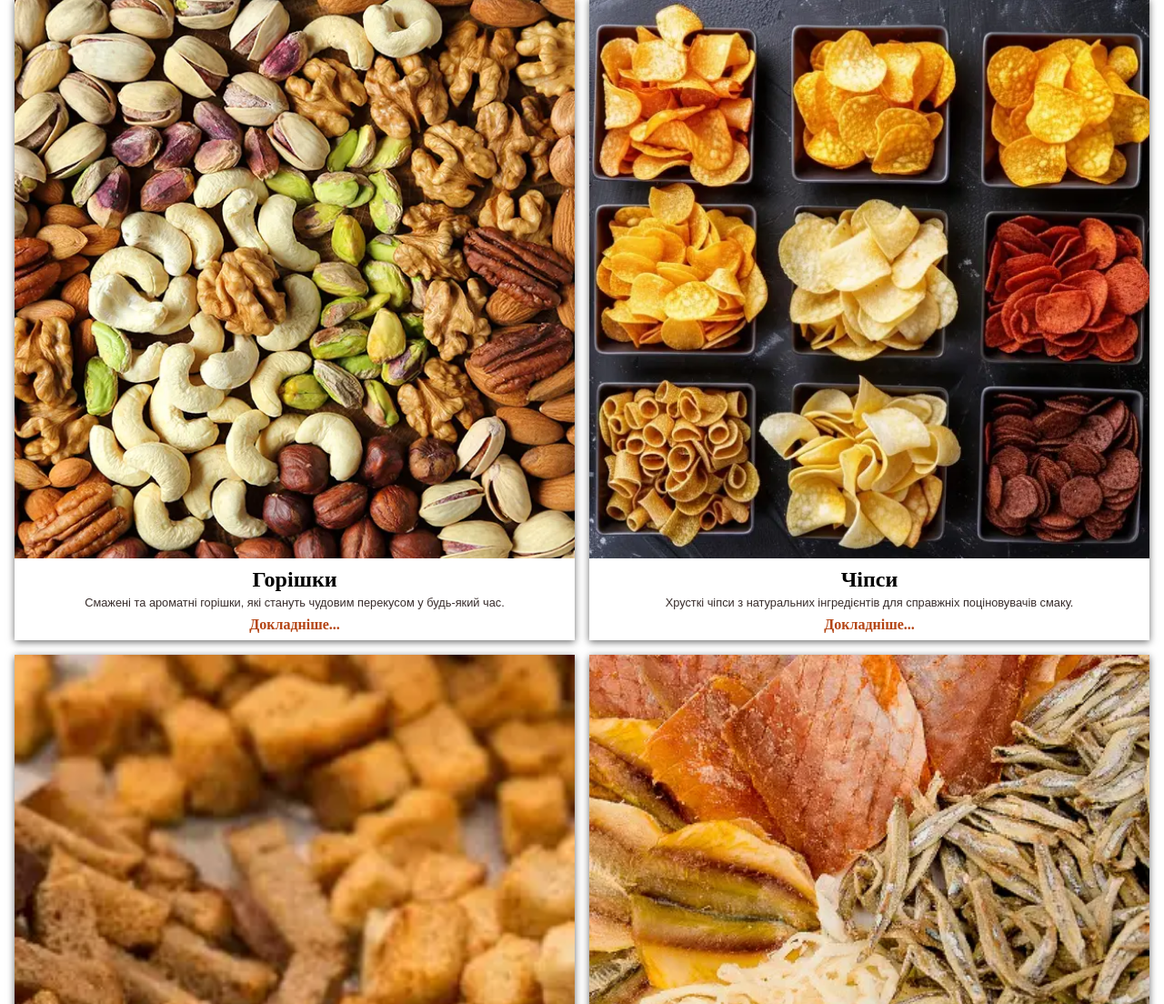
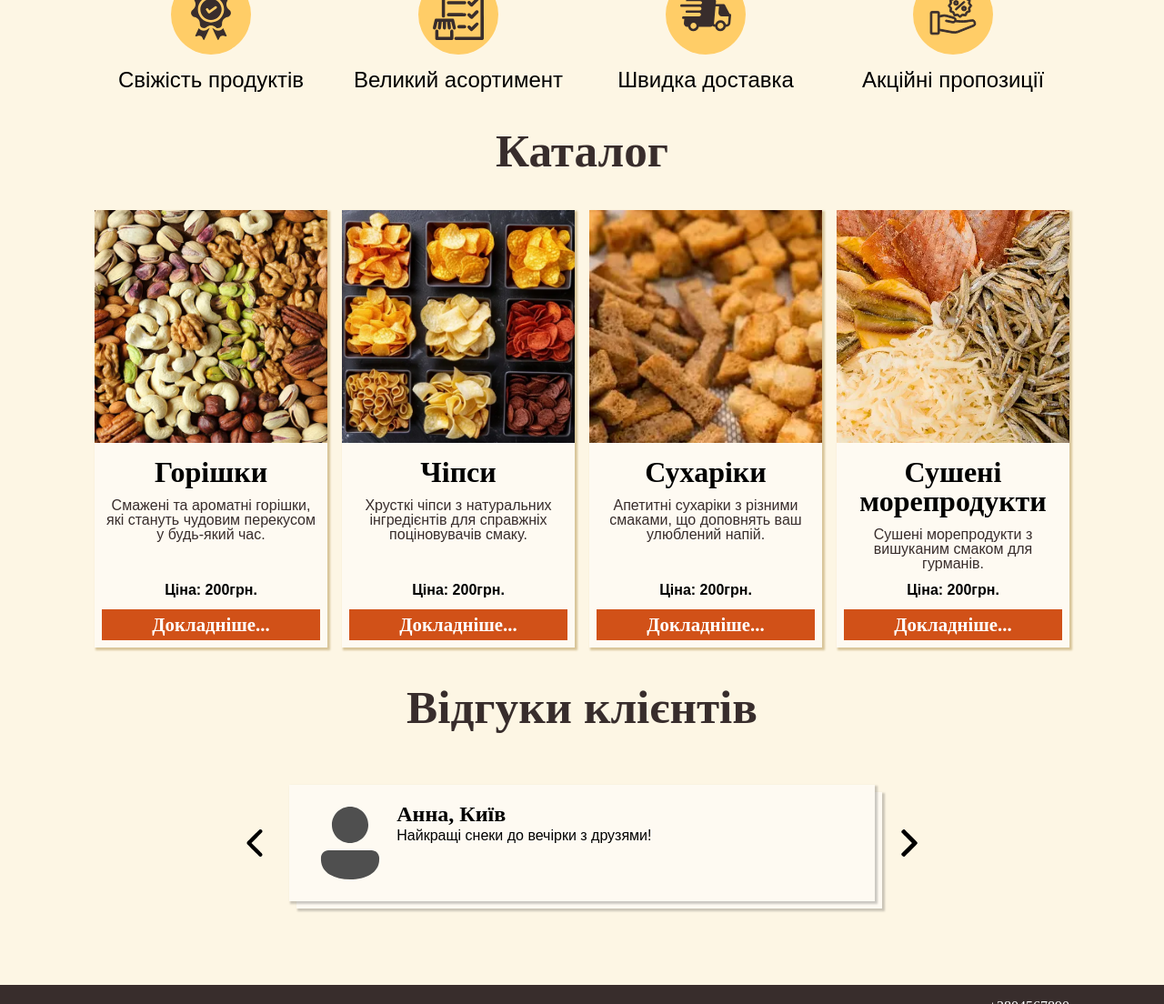
Before and after one commit to Kitsune1904/SnackBuddy, a plain HTML site: page index.html in a window 1280 px wide. Shown: the part 703-1807 px from the top of the page at 91% size. Drawn offline with Linux system fonts and the light colour scheme; a web font is replaced by a local one.

Commit message:
add some styles for tablet and desctop

```diff
--- a/index.html
+++ b/index.html
@@ -32,15 +32,15 @@
         <section id="main" class="banner">
             <h1>Ідеальна пара до вашого напою!</h1>
             <p>Обирайте смачні снеки для будь-якого настрою та події</p>
-            <button>Обрати снеки</button>
+            <button class="main-btn">Обрати снеки</button>
         </section>
         <section class="advantages" id="advantages">
             <h2>Переваги</h2>
             <ul>
-                <li><img src="assets/images/icons/quality.svg" alt="Знак свіжості">Свіжість продуктів</li>
-                <li><img src="assets/images/icons/assortment.svg" alt="Знак великого асортименту">Великий асортимент</li>
-                <li><img src="assets/images/icons/fast-delivery.svg" alt="Знак швидкої машини">Швидка доставка</li>
-                <li><img src="assets/images/icons/discount-promo.svg" alt="Знак проценту">Акційні пропозиції</li>
+                <li><span><img src="assets/images/icons/quality.svg" alt="Знак свіжості"></span>Свіжість продуктів</li>
+                <li><span><img src="assets/images/icons/assortment.svg" alt="Знак великого асортименту"></span>Великий асортимент</li>
+                <li><span><img src="assets/images/icons/fast-delivery.svg" alt="Знак швидкої машини"></span>Швидка доставка</li>
+                <li><span><img src="assets/images/icons/discount-promo.svg" alt="Знак проценту"></span>Акційні пропозиції</li>
             </ul>
         </section>
         <section class="catalogue" id="catalogue">
@@ -48,30 +48,41 @@
             <div class="catalogue-cards">
                 <article>
                     <img src="assets/images/products/nuts-production.webp" alt="Горішки">
+                    <div>
                         <h3>Горішки</h3>
                         <p>Смажені та ароматні горішки, які стануть чудовим перекусом у будь-який час.</p>
-                    <button>Докладніше...</button>
+                        <span>Ціна: 200грн.</span>
+                        <button class="secondary-btn">Докладніше...</button>
+                    </div>
                 </article>
                 <article>
                     <img src="assets/images/products/chips-production.webp" alt="Чіпси">
+                    <div>
                         <h3>Чіпси</h3>
                         <p>Хрусткі чіпси з натуральних інгредієнтів для справжніх поціновувачів смаку.</p>
-                    <button>Докладніше...</button>
+                        <span>Ціна: 200грн.</span>
+                        <button class="secondary-btn">Докладніше...</button>
+                    </div>
                 </article>
                 <article>
                     <img src="assets/images/products/bread-production.webp" alt="Сухаріки">
+                    <div>
                         <h3>Сухаріки</h3>
                         <p>Апетитні сухаріки з різними смаками, що доповнять ваш улюблений напій.</p>
-                    <button>Докладніше...</button>
+                        <span>Ціна: 200грн.</span>
+                        <button class="secondary-btn">Докладніше...</button>
+                    </div>
                 </article>
                 <article>
                     <img src="assets/images/products/sea-production.webp" alt="Сушені морепродукти">
+                    <div>
                         <h3>Сушені морепродукти</h3>
                         <p>Сушені морепродукти з вишуканим смаком для гурманів.</p>
-                    <button>Докладніше...</button>
+                        <span>Ціна: 200грн.</span>
+                        <button class="secondary-btn">Докладніше...</button>
+                    </div>
                 </article>
             </div>
-
         </section>
         <section class="feedback" id="feedback">
             <h2>Відгуки клієнтів</h2>
@@ -123,12 +134,12 @@
             <a href="#"><img src="assets/images/icons/instagram-logo.svg" alt="посилання на інстаграм"></a>
             <a href="#"><img src="assets/images/icons/facebook-logo.svg" alt="посилання на фейсбук"></a>
         </div>
+        <div class="copyright">
+            <p>© 2024 SnackBuddy</p>
+        </div>
         <div class="contacts">
             <a href="tel:+3804567890">+3804567890</a>
             <a href="mailto:snackbuddy@gmail.com">snackbuddy@gmail.com</a>
-        </div>
-        <div class="copyright">
-            <p>© 2024 SnackBuddy</p>
         </div>
     </footer>
     <script type="module" src="scripts/main.js"></script>
--- a/scripts/main.js
+++ b/scripts/main.js
@@ -1,5 +1,6 @@
 import {isFormOpen, isMenuOpen} from './helpers.js';
 
+const windowInnerWidth = window.innerWidth;
 const navigation = {
     openBtn: document.querySelector('#open-menu-btn'),
     closeBtn: document.querySelector('#close-menu-btn'),
@@ -23,13 +24,17 @@ navigation.openBtn.addEventListener('click', () => isMenuOpen(true, navigation))
 
 navigation.closeBtn.addEventListener('click', () => isMenuOpen(false, navigation))
 
+
+ console.log(windowInnerWidth)
+if (windowInnerWidth < 1200) {
     navigation.navList.forEach(navEl => {
         navEl.addEventListener('click', () => isMenuOpen(false, navigation))
     })
+}
+
 //endregion
 
 //region SLIDE_BAR
-document.addEventListener('DOMContentLoaded', () => {
 let currentSlide = 0;
 
 const showSlide = (index) => {
@@ -51,7 +56,6 @@ document.addEventListener('DOMContentLoaded', () => {
 slideBar.prevBtn.addEventListener('click', prevSlide);
 slideBar.nextBtn.addEventListener('click', nextSlide);
 
-})
 //endregion
 
 form.openBtn.addEventListener('click', () => isFormOpen(true, form));
--- a/styles/reset.css
+++ b/styles/reset.css
@@ -19,6 +19,10 @@ button {
     background: none;
 }
 
+button, img {
+    user-select: none;
+}
+
 * {
     margin: 0;
     padding: 0;
--- a/styles/styles.css
+++ b/styles/styles.css
@@ -4,9 +4,12 @@
 :root {
     --main-light: white;
     --main-dark: #382d2c;
+    --main-dark-light: #5e4b4a;
 
-    --accent: #b44413;
-    --accent-light: #ff661a;
+    --accent: #d15118;
+
+    --secondary-dark: #ffcd67;
+    --secondary-light: #fefaf2;
 
     --broun-4: #5c5254;
 
@@ -20,11 +23,15 @@ html {
 }
 
 body {
-    background-color: var(--main-light);
+    background-color: #fdf6e4;
 }
 
 button, a, h1, h2, h3 {
     font-family: var(--font-special), serif;
+}
+
+h2 {
+    color: var(--main-dark);
 }
 
 .main-btn {
@@ -38,14 +45,26 @@ button, a, h1, h2, h3 {
     transition: 0.3s;
 }
 
-button:hover {
+.secondary-btn {
+    padding: 5px 8px;
+    color: var(--main-light);
+    font-size: 1.2rem;
+    font-weight: bold;
+    background-color: var(--accent);
+    width: 100%;
+    transition: 0.3s;
+}
+
+button:active {
     transform: scale(1.1);
 }
 
-.main-btn:hover {
-    transform: scale(1.1);
-    background-color: var(--accent-light);
+footer .contacts a:active {
+    color: var(--accent);
+}
 
+.arrow:active {
+    filter: drop-shadow(0 0 0.3rem #d15118);
 }
 
 header, footer {
@@ -123,29 +142,24 @@ section h2 {
     color: var(--main-light);
     height: 23rem;
     margin: 0;
-    padding: 2rem 1rem;
+    padding: 4rem 1rem;
 }
 
 .banner h1 {
+    width: 80%;
     font-size: 3rem;
     text-align: end;
     margin-bottom: 1rem;
 }
 
 .banner p {
-    width: 80%;
+    width: 65%;
     text-align: end;
     margin-bottom: 1rem;
 }
 
-.banner button {
-    font-weight: bold;
-    font-size: 1rem;
-    text-transform: uppercase;
-    letter-spacing: 1px;
-    padding: 5px 8px;
-    color: var(--main-light);
-    position: static;
+.banner .main-btn {
+    font-size: 1.2rem;
 }
 
 .advantages ul {
@@ -158,44 +172,63 @@ section h2 {
     display: flex;
     flex-direction: column;
     align-items: center;
-    gap: 0.5rem;
+    gap: 1rem;
+}
+
+.advantages span {
+    width: 4rem;
+    height: 4rem;
+    background-color: var(--secondary-dark);
+    border-radius: 50%;
+    display: flex;
+    justify-content: center;
+    align-items: center;
 }
 
 .advantages img {
     width: 2rem;
 }
 
-.catalogue div {
+.catalogue .catalogue-cards {
     display: grid;
     grid-template-columns: 1fr 1fr;
     gap: 1rem;
 }
 
 .catalogue article {
-    box-shadow: 0 2px 8px 0 rgb(106, 106, 106);
+    box-shadow: 2px 2px 2px 1px rgb(216, 197, 153);
     text-align: center;
+    display: flex;
+    flex-direction: column;
+    justify-content: space-between;
+    gap: 1rem;
+    background-color: #fefaf2;
 }
 
 .catalogue img {
     width: 100%;
 }
 
+.catalogue article div {
+    display: flex;
+    flex-direction: column;
+    align-items: center;
+    padding: 0 0.5rem 0.5rem 0.5rem;
+    flex-grow: 1;
+    gap: 0.8rem;
+}
+
 .catalogue h3 {
     font-size: 1.5rem;
-    margin: 0.5rem 0;
-    padding: 0 0.5rem;
 }
 
 .catalogue p {
     font-size: 0.8rem;
     color: var(--main-dark);
-    padding: 0 0.5rem;
+    flex-grow: 1;
 }
 
-.catalogue button {
-    font-size: 1rem;
-    margin: 0.5rem 0;
-    color: var(--accent);
+.catalogue span {
     font-weight: bold;
 }
 
@@ -214,6 +247,7 @@ section h2 {
     height: 8rem;
     margin: 20px 40px;
     padding: 1rem;
+    background-color: var(--secondary-light);
 }
 
 .slide.active {
@@ -222,7 +256,19 @@ section h2 {
     align-items: center;
     grid-template-columns: 1fr 5fr;
     grid-template-rows: 1fr 2fr;
-    box-shadow: 4px 4px 8px 0 rgb(106, 106, 106);
+    box-shadow: 2px 2px 2px 1px rgba(0, 0, 0, 0.2);
+}
+
+.slide.active::before {
+    content: "";
+    position: absolute;
+    top: 8px;
+    left: 8px;
+    width: 100%;
+    height: 100%;
+    background-color: #fefaf2;
+    z-index: -1;
+    box-shadow: 2px 2px 2px 1px rgba(0, 0, 0, 0.2);
 }
 
 .slide p {
@@ -258,8 +304,7 @@ footer {
     grid-template-rows: 1fr 1fr;
     color: var(--main-light);
     align-items: center;
-    padding: 2rem 1rem;
-    gap: 1rem;
+    padding: 1rem;
 }
 
 footer a {
@@ -275,14 +320,13 @@ footer .copyright {
     text-align: center;
 }
 
-
 footer .contacts {
+    grid-column: 2/-1;
+    grid-row: 1/2;
     text-align: end;
-}
-
-footer .contacts a:first-child {
-    display: block;
-    padding-bottom: 0.5rem;
+    display: flex;
+    flex-direction: column;
+    gap: 1rem;
 }
 
 .form-section {
@@ -312,6 +356,9 @@ form {
     align-items: center;
     gap: 1rem;
 }
+.form-container h2 {
+    color: var(--main-light);
+}
 
 .form-container img {
     position: absolute;
@@ -338,3 +385,190 @@ form textarea {
 form button {
     margin: 0 auto;
 }
+
+@media (pointer: fine) {
+    button:hover,
+    header nav ul li a:hover {
+        cursor: pointer;
+        transform: scale(1.1);
+    }
+
+    footer .contacts a:hover {
+        cursor: pointer;
+        color: var(--accent);
+    }
+
+    .arrow:hover {
+        cursor: pointer;
+        filter: drop-shadow(0 0 0.3rem #d15118);
+    }
+}
+
+@media (min-width: 48rem) {
+    .main-btn, .secondary-btn {
+        font-size: 1.3rem;
+    }
+
+    header, footer {
+        padding: 1rem 3rem;
+    }
+    main {
+        padding-top: 4rem;
+        padding-bottom: 2rem;
+    }
+    section {
+        scroll-margin-top: 5.5rem;
+    }
+    header h1 {
+        order: 1;
+        display: block;
+        color: var(--main-light);
+    }
+    section {
+        margin: 2rem 3rem;
+    }
+    section h2 {
+        font-size: 2.5rem;
+        margin-bottom: 1.5rem;
+    }
+    .banner {
+        padding: 4rem 3rem;
+    }
+    .banner h1 {
+        font-size: 4rem;
+        width: 60%;
+    }
+    .banner p {
+        font-size: 1.2rem;
+        width: 50%;
+    }
+
+    .banner .main-btn {
+        font-size: 2rem;
+    }
+
+    .advantages ul {
+        grid-template-columns: repeat(4, 1fr);
+        text-align: center;
+        font-size: 1.1rem;
+    }
+
+    .advantages span {
+        width: 4.5rem;
+        height: 4.5rem;
+    }
+
+    .advantages img {
+        width: 2.5rem;
+    }
+
+    .catalogue .catalogue-cards {
+        grid-template-columns: repeat(3, 1fr);
+    }
+
+    .catalogue h3 {
+        font-size: 2rem;
+    }
+
+    .catalogue p {
+        font-size: 1rem;
+    }
+
+    .slider {
+        justify-content: center;
+    }
+
+    .slide {
+        max-width: 60%;
+    }
+
+    .arrow.right {
+        right: 15%;
+    }
+    .arrow.left {
+        left: 15%;
+    }
+
+    footer {
+        grid-template-columns: repeat(3, 1fr);
+        grid-template-rows: 1fr;
+    }
+    footer .copyright {
+        grid-column: 2/3;
+        grid-row: 1/2;
+    }
+}
+
+@media (min-width: 75rem) {
+    header, footer {
+        padding: 1rem 6.5rem;
+    }
+
+    header  nav {
+        order: 1;
+    }
+
+    header nav ul {
+        width: auto;
+        position: static;
+        display: flex;
+        flex-direction: row;
+        box-shadow: none;
+    }
+
+    header img {
+        display: none;
+    }
+
+    section {
+        margin: 2.5rem 6.5rem;
+    }
+
+    section h2 {
+        font-size: 3.2rem;
+        margin-bottom: 2.5rem;
+    }
+
+    .banner {
+        padding: 6.5rem;
+        height: 30rem;
+    }
+
+    .banner h1 {
+        font-size: 4.5rem;
+    }
+
+    .banner p {
+        font-size: 1.5rem;
+    }
+
+    .banner .main-btn {
+        font-size: 2.5rem;
+    }
+
+    .advantages ul {
+        font-size: 1.5rem;
+    }
+
+    .advantages span {
+        width: 5.5rem;
+        height: 5.5rem;
+    }
+
+    .advantages img {
+        width: 3.5rem;
+    }
+
+    .catalogue .catalogue-cards {
+        grid-template-columns: repeat(4, 1fr);
+    }
+
+    .feedback h3 {
+        font-size: 1.5rem;
+    }
+
+    .feedback p {
+        font-size: 1rem;
+    }
+
+}
```
Lines whose indentation alone changed are shown as unchanged.
